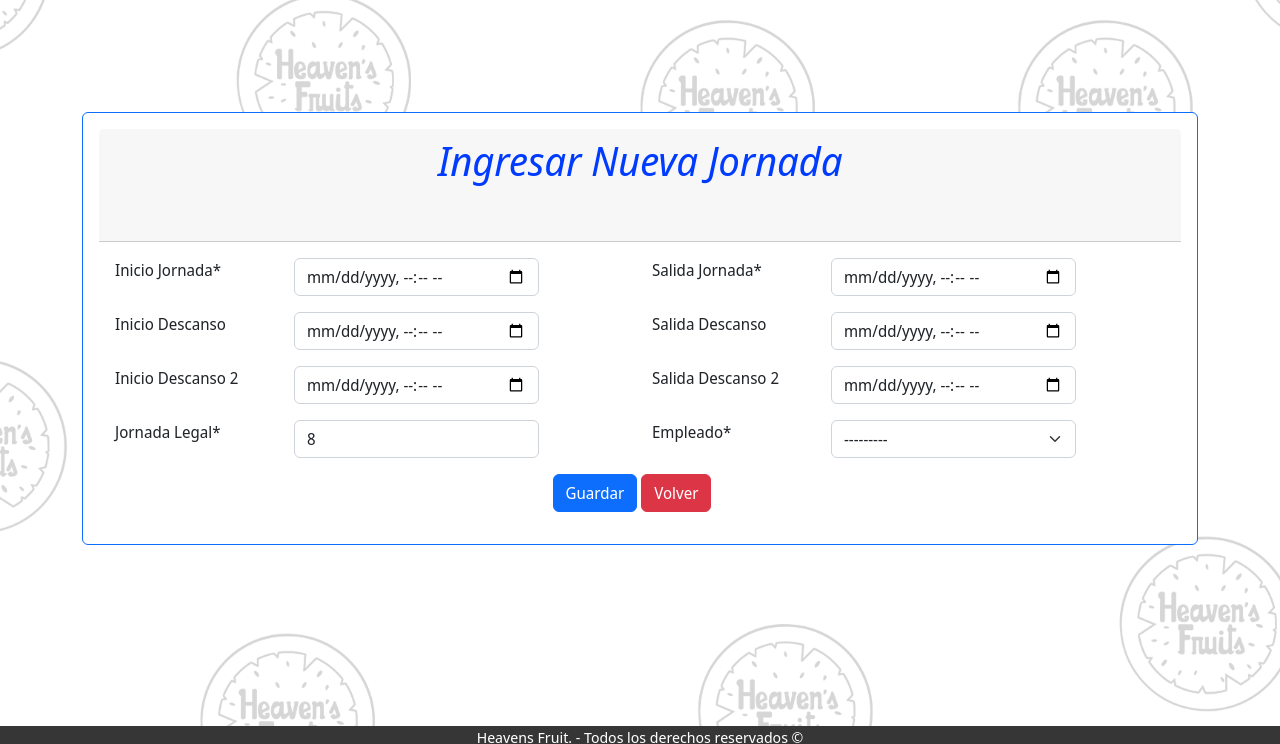
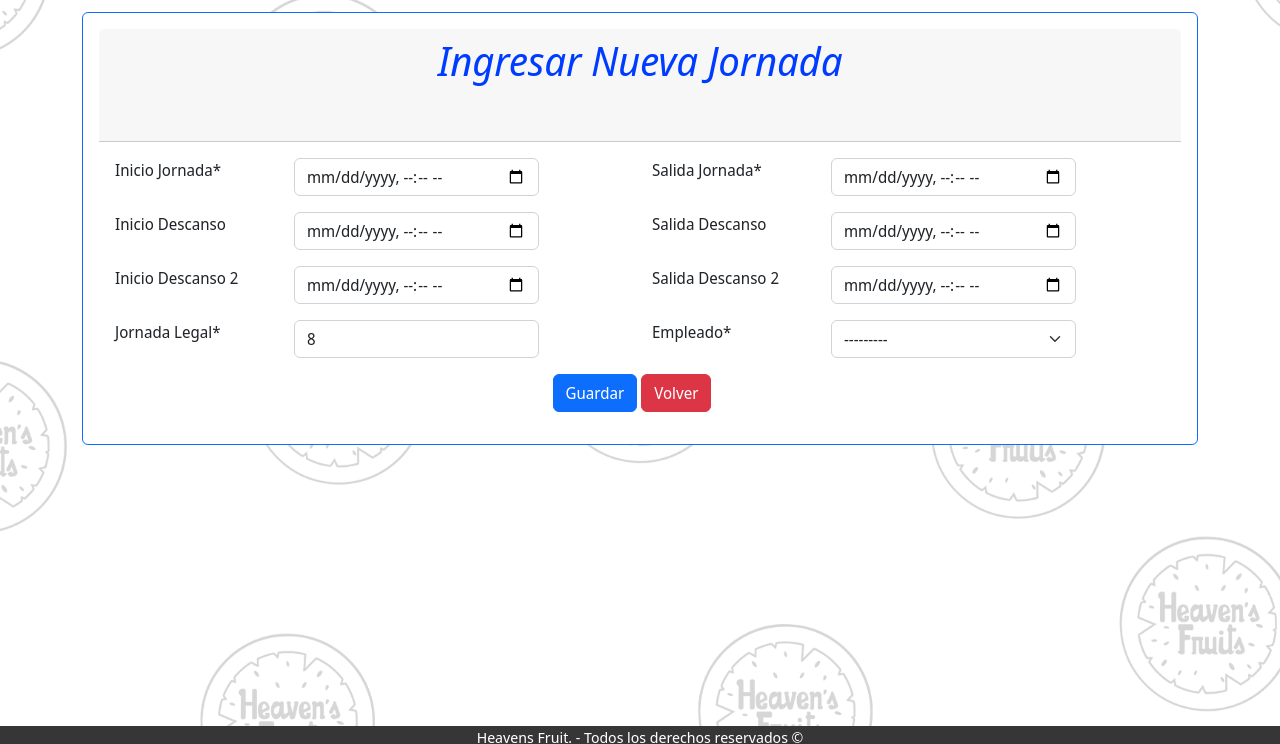
Before and after one commit to Sebastyk120/Django_horarios_V6, a Django app: page /jornadas/crear/ in a window 1280 px wide. Shown: the part 56-800 px from the top of the page. Run offline with Django 4.2, Linux system fonts and the light colour scheme; a user stored in the database is signed in; data comes from the database, SQL or seed files in the repository; both versions use the stored data as it was after the commit; parts of the project's set-up code (start-up, migrations or seed data) failed here and were passed over; some libraries are stand-ins or nearby versions.

Commit message:
Se realizan cambios

```diff
--- a/Django_horarios/settings.py
+++ b/Django_horarios/settings.py
@@ -24,7 +24,7 @@ SECRET_KEY = 'django-insecure-lfr-0nqell1=(6u2y(2r_cbxvbv9uxvd4mffu#exs%f%eg@q%+
 # SECURITY WARNING: don't run with debug turned on in production!
 DEBUG = True
 
-ALLOWED_HOSTS = []
+ALLOWED_HOSTS = ['192.168.1.52']
 
 MESSAGES_STORAGE = "django.contrib.messages.storage.cookie.CookieStorage"
 # Application definition
--- a/registro_horas/static/css/Cjornada.css
+++ b/registro_horas/static/css/Cjornada.css
@@ -38,3 +38,21 @@ h1 {
     color: #003cff;
     font-weight: bold;
 }
+
+@media screen and (max-width: 1366px),
+screen and (max-height: 900px) {
+
+.card{
+
+    position: relative;
+    top: -100px;
+
+}
+
+body {
+
+    font-size: 10px;
+
+}
+
+}
--- a/registro_horas/static/css/ccargo.css
+++ b/registro_horas/static/css/ccargo.css
@@ -264,7 +264,7 @@ screen and (max-height: 900px) {
 
   #columns {
     display: grid;
-    grid-template-columns: 230px 280px 280px 250px;
+    grid-template-columns: 245px 240px 240px 250px;
     column-count: 4;
     column-gap: 10px;
     -webkit-column-count: 4;
--- a/registro_horas/static/js/ope_jornadas.js
+++ b/registro_horas/static/js/ope_jornadas.js
@@ -42,7 +42,7 @@ const initDatatable = async () => {
 
 const listjornadas = async () => {
     try {
-        const response = await fetch("http://127.0.0.1:8000/operaciones/lista/jornadas/");
+        const response = await fetch("http://127.0.0.18000/operaciones/lista/jornadas/");
         const data = await response.json();
         let content = ``;
         data.todas_jornadas.forEach((todas_jornadas, index) => {
--- a/registro_horas/templates/base.html
+++ b/registro_horas/templates/base.html
@@ -1,16 +1,12 @@
 {% load static %}
 <!DOCTYPE html>
 <html lang="en">
-
 <head>
     <meta charset="UTF-8"/>
     <!-------Bootstrap-------->
-    <link href="https://cdn.jsdelivr.net/npm/bootstrap@5.3.0-alpha2/dist/css/bootstrap.min.css" rel="stylesheet"
-          integrity="sha384-aFq/bzH65dt+w6FI2ooMVUpc+21e0SRygnTpmBvdBgSdnuTN7QbdgL+OapgHtvPp" crossorigin="anonymous">
-    <!------------------------------------CSS local---------------------------------->
+    <link href="https://cdn.jsdelivr.net/npm/bootstrap@5.3.0-alpha2/dist/css/bootstrap.min.css" rel="stylesheet" integrity="sha384-aFq/bzH65dt+w6FI2ooMVUpc+21e0SRygnTpmBvdBgSdnuTN7QbdgL+OapgHtvPp" crossorigin="anonymous">
     <link rel="stylesheet" href="{% static 'css/base.css' %}"/>
 </head>
-
 <body>
 <nav class="navbar navbar-dark  fixed-top">
     <div class="container-fluid">
@@ -23,7 +19,6 @@
              aria-labelledby="offcanvasDarkNavbarLabel" style="background-color: #00184d;">
             <div class="offcanvas-body">
                 {% if user.is_authenticated %}
-                    <div class="slideout-sidebar">
                         <ul class="navbar-nav justify-content-end flex-grow-1 pe-3">
                             <li class="nav-item">
                                 <a class="nav-link " aria-current="page" href="/">Inicio</a>
@@ -50,7 +45,6 @@
                                 <a class="nav-link " aria-current="page" href="/logout">Salir</a>
                             </li>
                         </ul>
-                    </div>
                 {% else %}
                     <a class="nav-link" href="/iniciar_sesion">Iniciar Sesión</a>
                 {% endif %}
--- a/registro_horas/views.py
+++ b/registro_horas/views.py
@@ -618,7 +618,7 @@ def actualizar_empleado(request, empleado_id):
             empleado = get_object_or_404(Empleados, pk=empleado_id)
             form = CrearempleadoForm(request.POST, instance=empleado)
             form.save()
-            messages.success(request, f"el empleado {empleado.nombre} ha sido actualizado correctamente")
+            messages.success(request, f"El empleado {empleado.nombre} ha sido actualizado correctamente")
             return redirect('empleados')
 
         except ValueError:
@@ -654,7 +654,7 @@ def crear_festivo(request):
             form = CrearfestivoForm(request.POST)
             nuevo_festivo = form.save(commit=False)
             nuevo_festivo.save()
-            messages.success(request, f"{nuevo_festivo.festivo}")
+            messages.success(request, f"El día festivo {nuevo_festivo.festivo} se ha creado correctamente")
             return redirect('crear_festivo')
         except ValueError:
             return render(request, 'crear_festivo.html',
@@ -671,7 +671,7 @@ def crear_cargo(request):
             form = CrearcargoForm(request.POST)
             nuevo_cargo = form.save(commit=False)
             nuevo_cargo.save()
-            messages.success(request, f"{nuevo_cargo.cargo}")
+            messages.success(request, f"El cargo {nuevo_cargo.cargo} ha sido creado correctamente")
             return redirect('crear_cargo')
         except ValueError:
             return render(request, 'crear_cargo.html',
```
Also changed, not shown: registro_horas/static/css/iempleados.css (+13 -0 lines), db.sqlite3.
